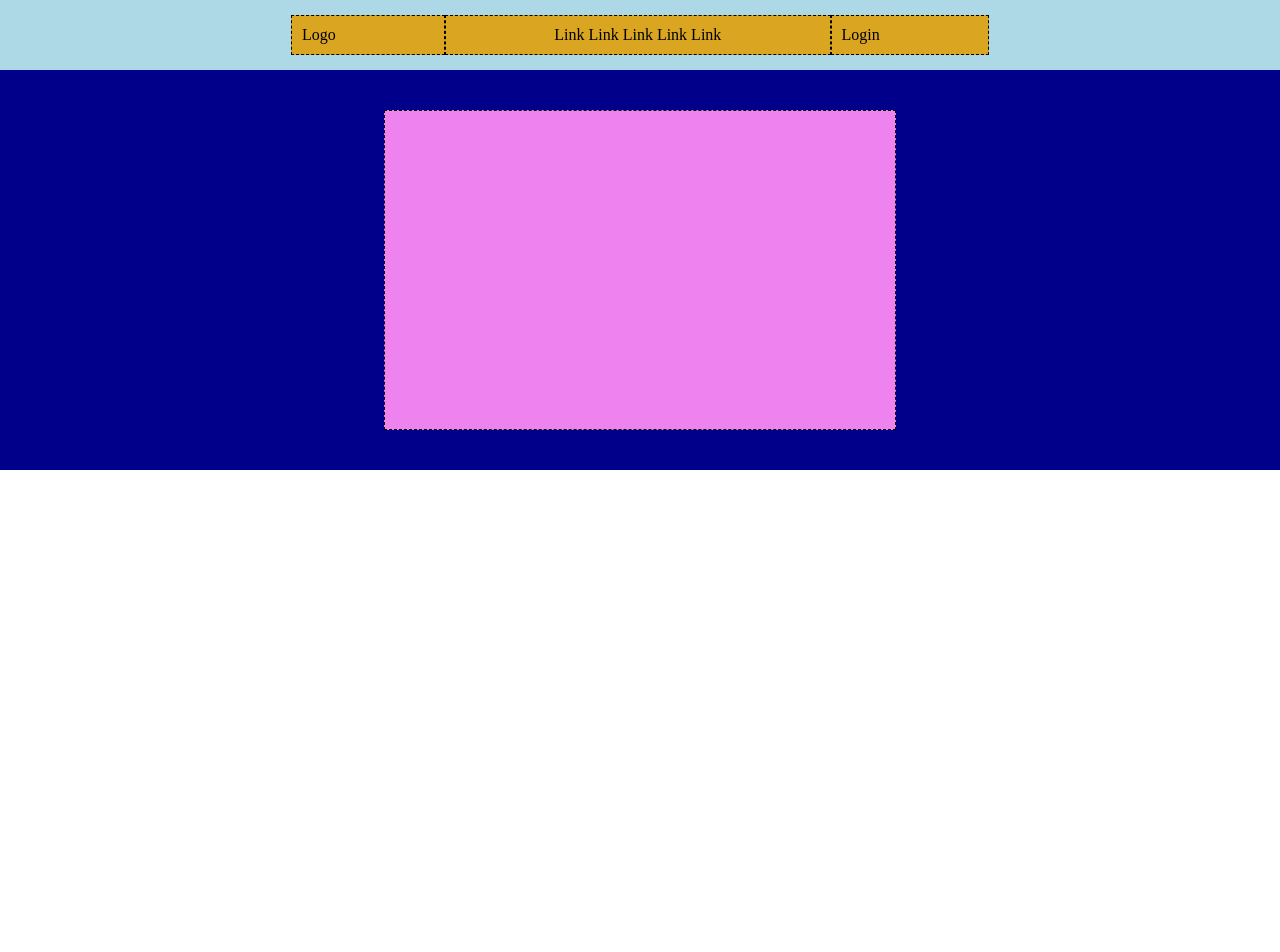
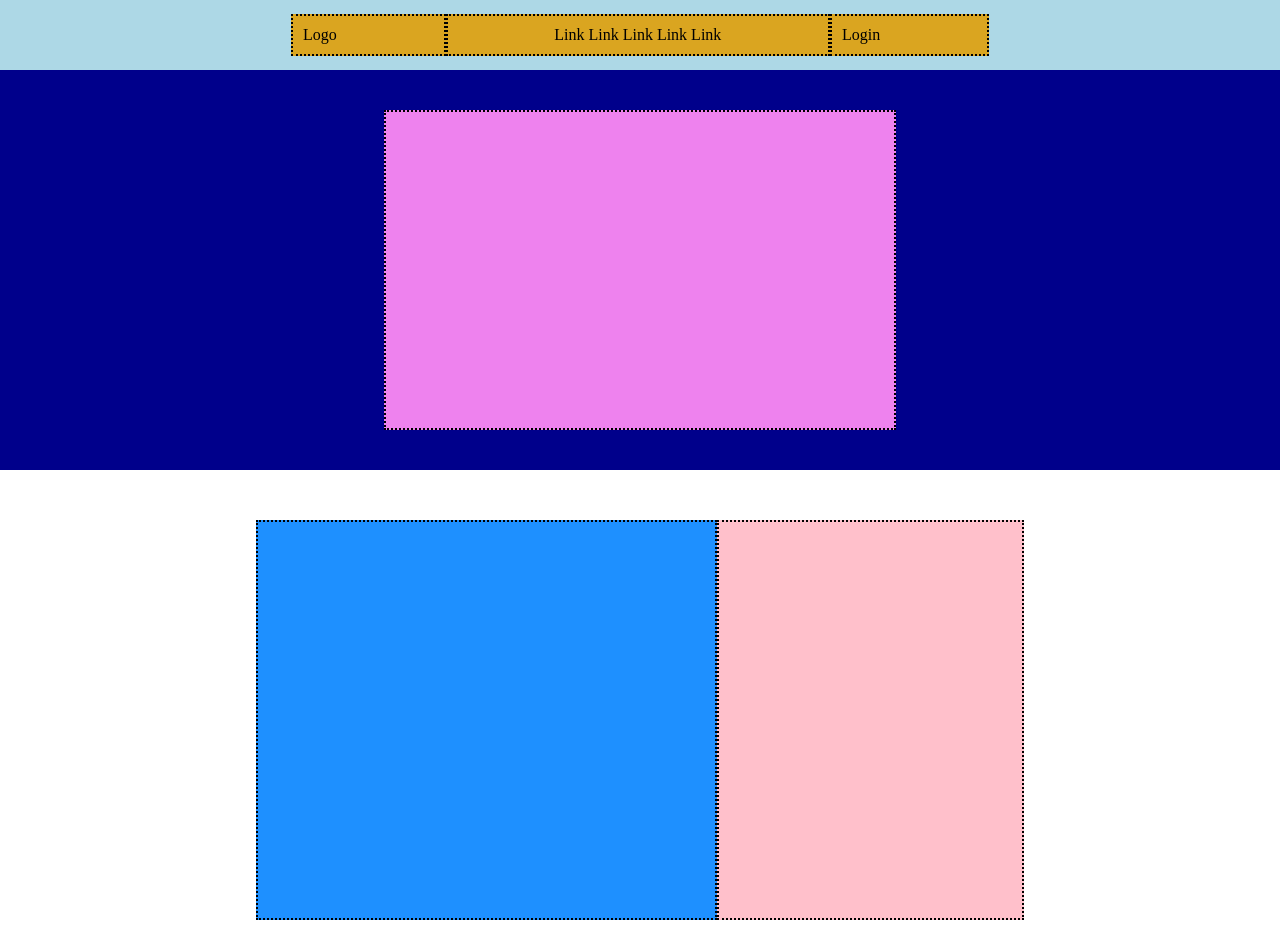
Before and after one commit to AndreaScaranari/html-struttura-discord, a plain HTML site: page index.html in a window 1280 px wide. Shown: the top 952 px of the page. Before the commit the page ends 800 px from the top, so only its background shows below. Drawn offline with Linux system fonts and the light colour scheme.

Commit message:
sixty-forty area completed

```diff
--- a/css/style.css
+++ b/css/style.css
@@ -5,8 +5,8 @@
     box-sizing: border-box;
 }
 
-.onedb {
-    border: 1px dashed black;
+.border {
+    border: 2px dotted black;
 }
 
 /* Header */
@@ -61,3 +61,33 @@ header {
     width: 40%;
     height: 80%;
 }
+
+/* 60-40 */
+.container-sixtyforty {
+    background-color: #fff;
+    height: 500px;
+    width: 100%;
+    display: flex;
+    justify-content: center;
+    align-items: center;
+}
+
+.sixtyforty {
+    height: 80%;
+    width: 60%;
+    display: flex;
+}
+
+.sixty {
+    background-color: #1E90FF;
+    width: 60%;
+}
+
+.forty {
+    background-color: #FFC0CB;
+    width: 40%;
+}
+
+.gray {
+    background-color: #D3D3D3;
+}
--- a/index.html
+++ b/index.html
@@ -14,9 +14,9 @@
 
             <!-- header -->
             <div id="header">
-                <div class="header-logo onedb">Logo</div>
+                <div class="header-logo border double-c">Logo</div>
                 <!-- link -->
-                <nav class="header-links onedb">
+                <nav class="header-links border double-c">
                     <a href="#">Link</a>
                     <a href="#">Link</a>
                     <a href="#">Link</a>
@@ -24,16 +24,37 @@
                     <a href="#">Link</a>
                 </nav>
                 <!-- login -->
-                <div class="header-login onedb">Login</div>
+                <div class="header-login border double-c">Login</div>
             </div>
 
             <main>
 
                 <!-- Hero -->
                 <section class="hero">
-                    <div class="hero-box onedb"></div>
+                    <div class="hero-box border double-c"></div>
                 </section>
 
+                <section class="container-sixtyforty">
+                    <div class="sixtyforty">
+                        <div class="sixty border double-c"></div>
+                        <div class="forty border double-c"></div>
+                    </div>
+                </section>
+
+                <!-- SixtyForty Sections -->
+                <section class="container-sixtyforty gray">
+                    <div class="sixtyforty">
+                        <div class="forty border double-c"></div>
+                        <div class="sixty border double-c"></div>
+                    </div>
+                </section>
+
+                <section class="container-sixtyforty">
+                    <div class="sixtyforty">
+                        <div class="sixty border double-c"></div>
+                        <div class="forty border double-c"></div>
+                    </div>
+                </section>
 
             </main>
 
```
